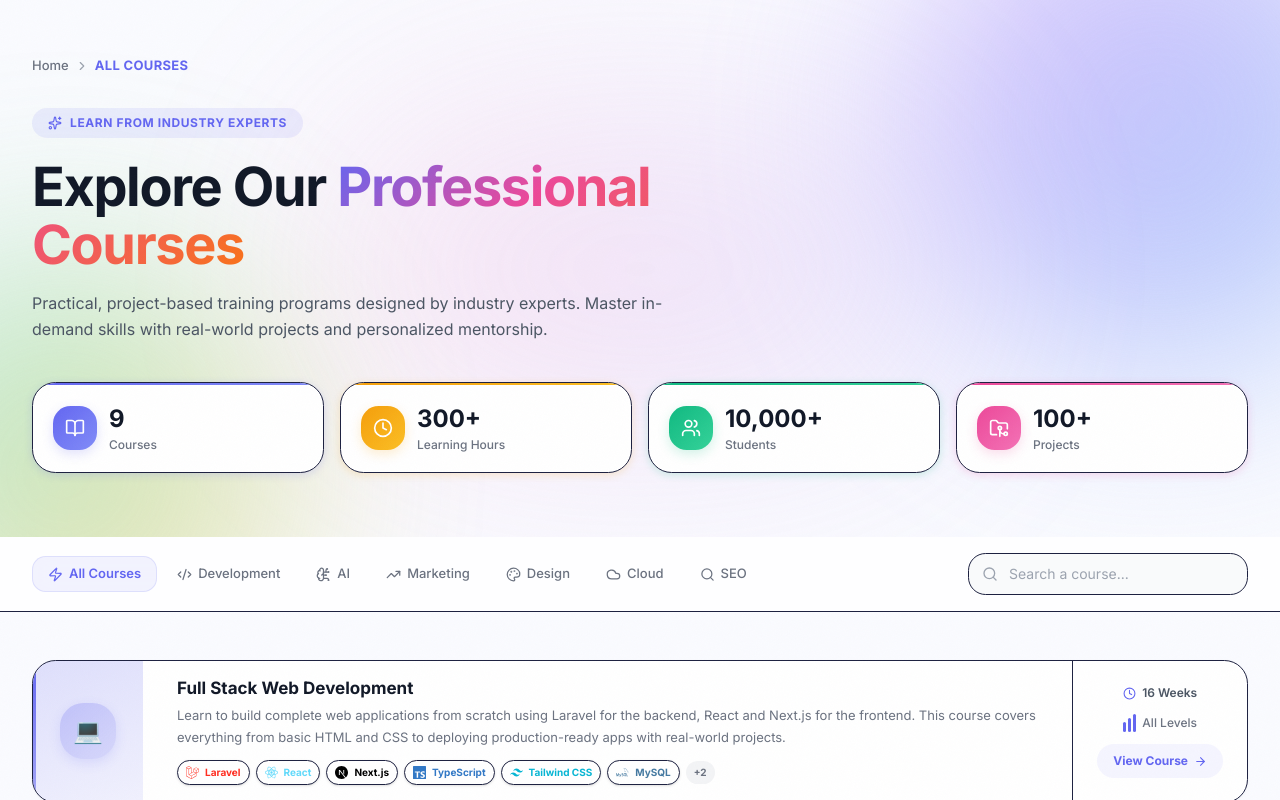
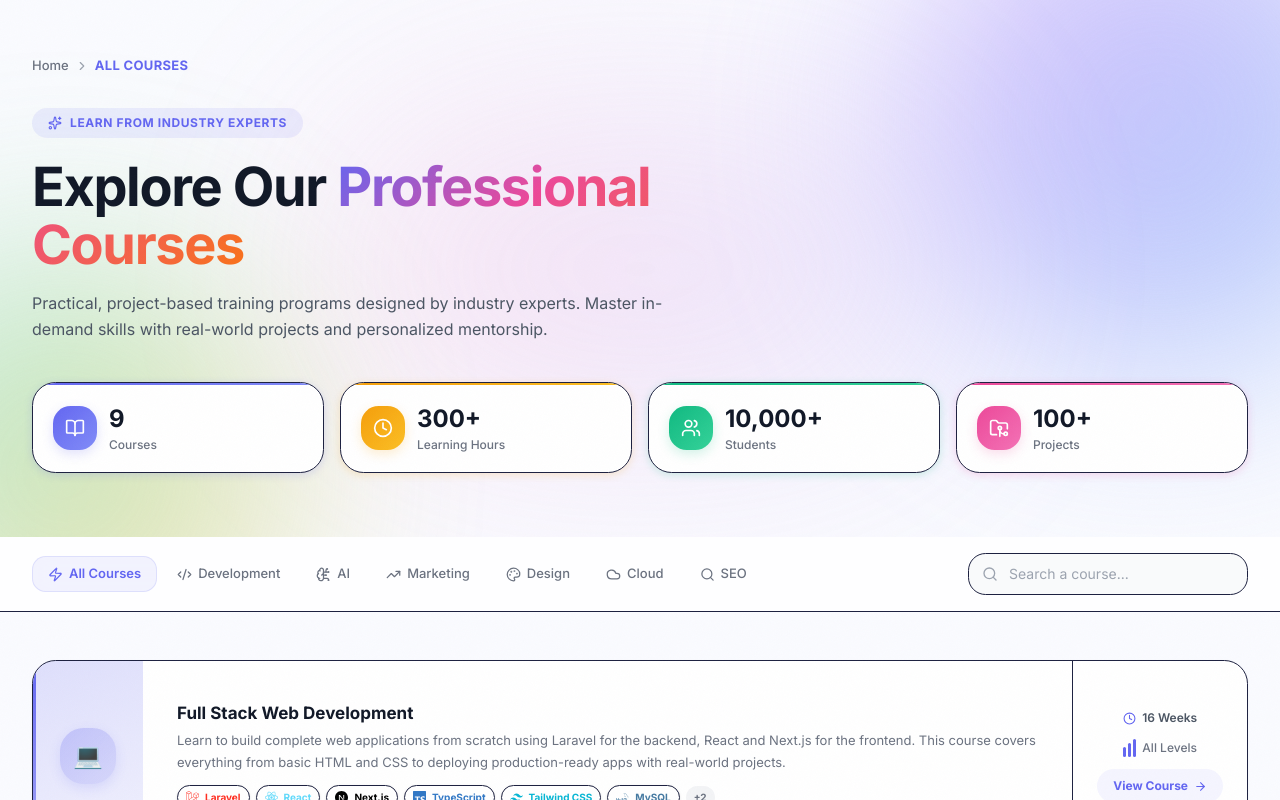
Before and after one commit to singhyogeshwar5608/larawans-new, a Next.js app: page /courses in a window 1280 px wide. Shown: the top 800 px of the page. Built offline with nearby package versions, Linux system fonts and the light colour scheme.

Commit message:
b12a5abf-cd49-4ee5-abce-7ec4024fde84

```diff
--- a/src/app/courses/page.tsx
+++ b/src/app/courses/page.tsx
@@ -236,7 +236,7 @@ function CourseCard({ course, index }: { course: CourseItem; index: number }) {
           </div>
 
           {/* ── Middle: Content ── */}
-          <div className="flex-1 min-w-0 px-[22px] sm:px-[34px] py-[17px] flex flex-col justify-center">
+          <div className="flex-1 min-w-0 px-[22px] sm:px-[34px] py-[42px] flex flex-col justify-center">
             <div className="flex items-center gap-2.5 mb-1.5 flex-wrap">
               <h3 className="text-[14px] sm:text-[17px] font-bold text-[#111827] group-hover:text-[#1a1a2e] leading-tight">
                 {course.title}
```
